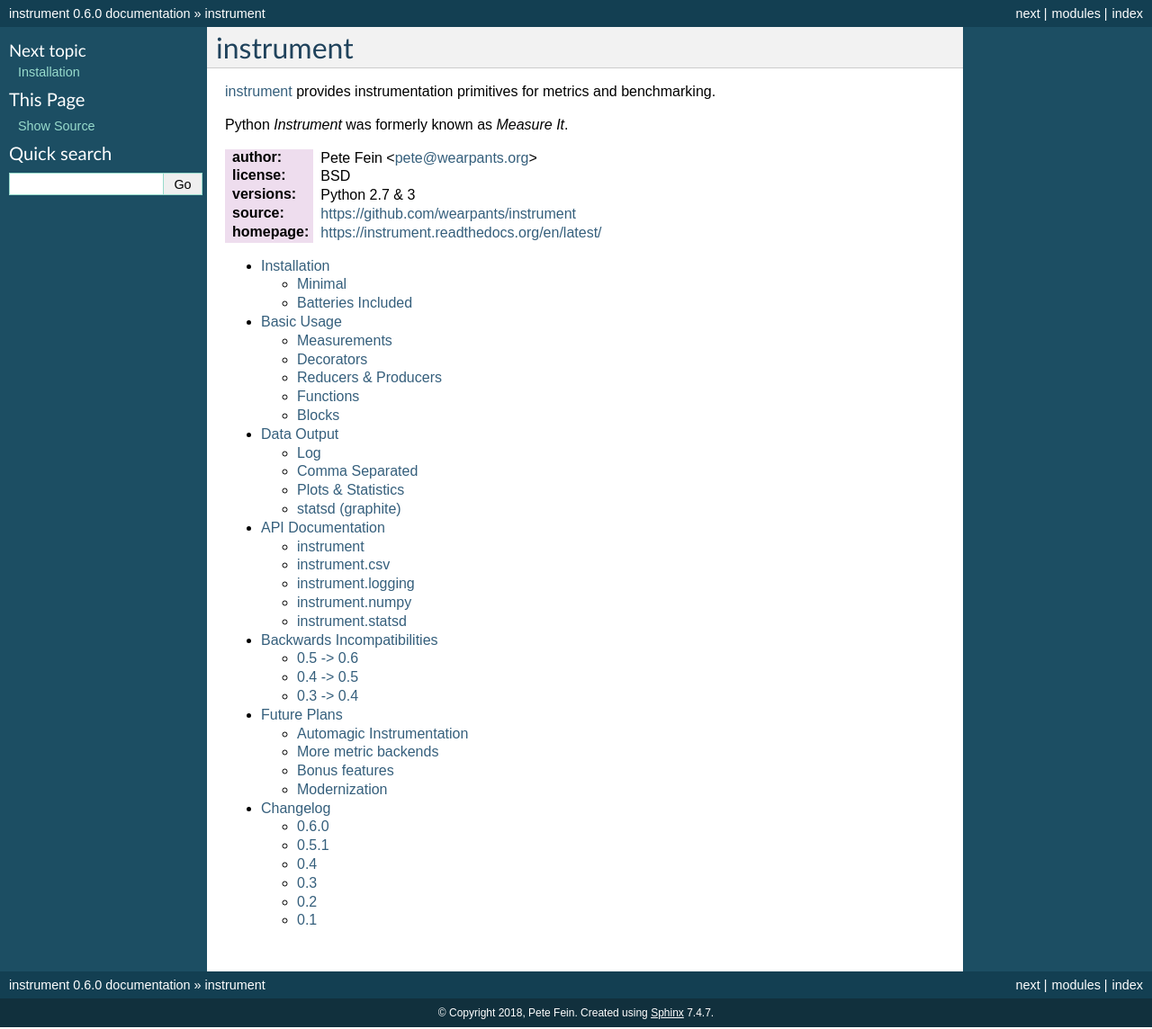
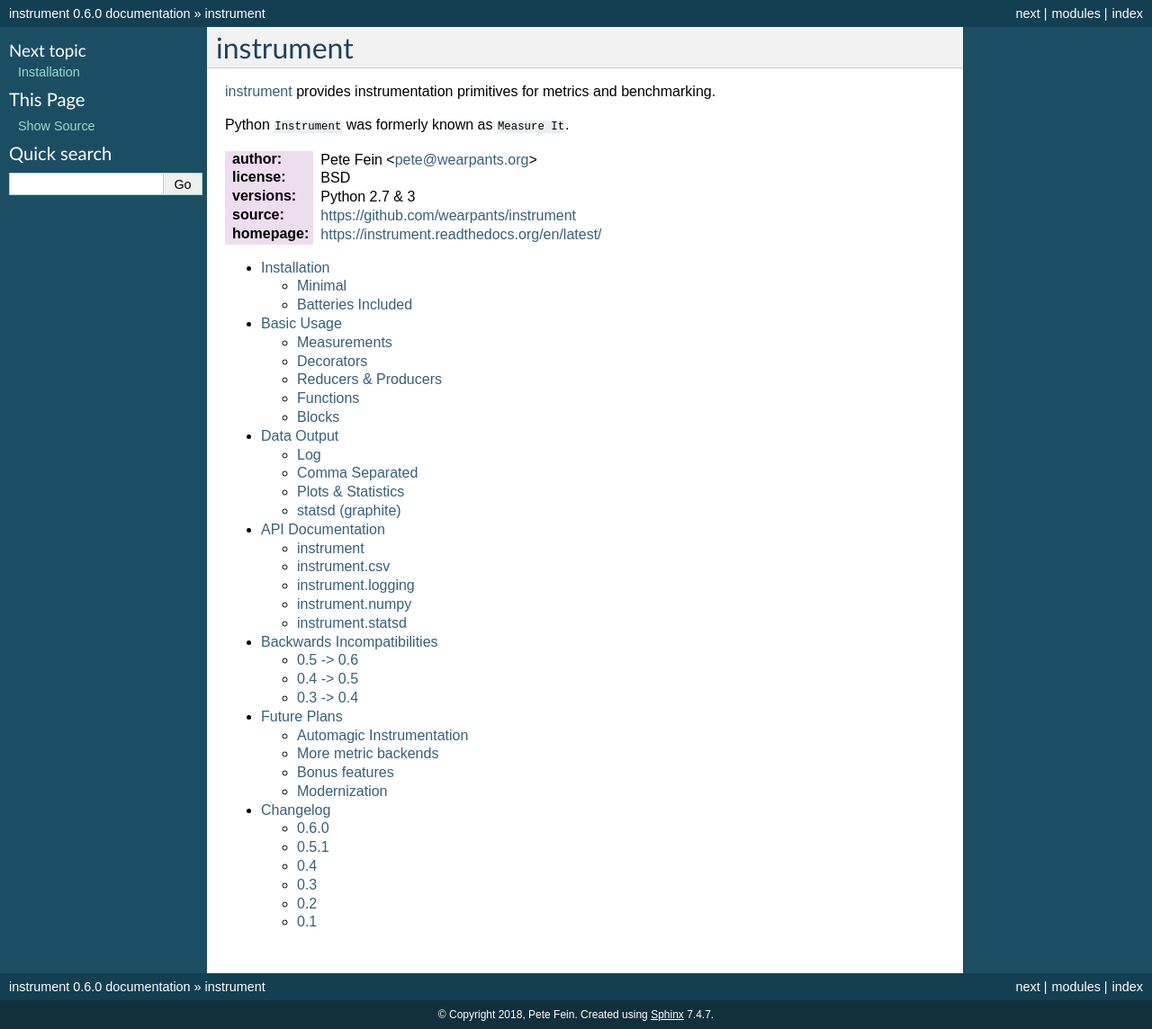
Before and after one commit to wearpants/instrument, a Sphinx documentation site: the page built from doc/index.rst, in a window 1280 px wide. Shown: the whole page at 90% size. Built offline with Sphinx 7.4.7, drawn with Linux system fonts in a browser that asks for light colours.

Commit message:
small docstring fixes

```diff
--- a/doc/basic_use.rst
+++ b/doc/basic_use.rst
@@ -105,7 +105,7 @@
 functions, *not* iterators.
 
 The :func:`instrument.reduce` decorator measures functions that consume many
-items. Examples include aggregators or a `batch_save()`:
+items. Examples include aggregators or a ``batch_save()``:
 
 >>> @instrument.reduce()
 ... def sum_squares(L):
--- a/doc/changelog.rst
+++ b/doc/changelog.rst
@@ -7,7 +7,7 @@
 
 0.5.1
 -----
-* rename project to `instrument` from `measure_it`
+* rename project to ``instrument`` from ``measure_it``
 * update to modern tooling: pytest, pipenv, etc..
 * improved testing: tox, travis
 * fix to work with newer versions of statsd, including its django support
--- a/doc/incompatibilities.rst
+++ b/doc/incompatibilities.rst
@@ -6,8 +6,8 @@
 
 0.4 -> 0.5
 ----------
-* main package renamed from `measure_it` to `instrument`
-* prefixed `measure_iter`, etc. functions no longer available; use `instrument.iter` instead
+* main package renamed from ``measure_it`` to ``instrument``
+* prefixed ``measure_iter``, etc. functions no longer available; use ``instrument.iter`` instead
 
 0.3 -> 0.4
 ----------
--- a/doc/index.rst
+++ b/doc/index.rst
@@ -3,7 +3,7 @@
 
 `instrument <http://github.com/wearpants/instrument>`__ provides instrumentation primitives for metrics and benchmarking.
 
-Python `Instrument` was formerly known as `Measure It`.
+Python ``Instrument`` was formerly known as ``Measure It``.
 
 :author: Pete Fein <pete@wearpants.org>
 :license: BSD
```
Also changed, not shown: 1 other file.
